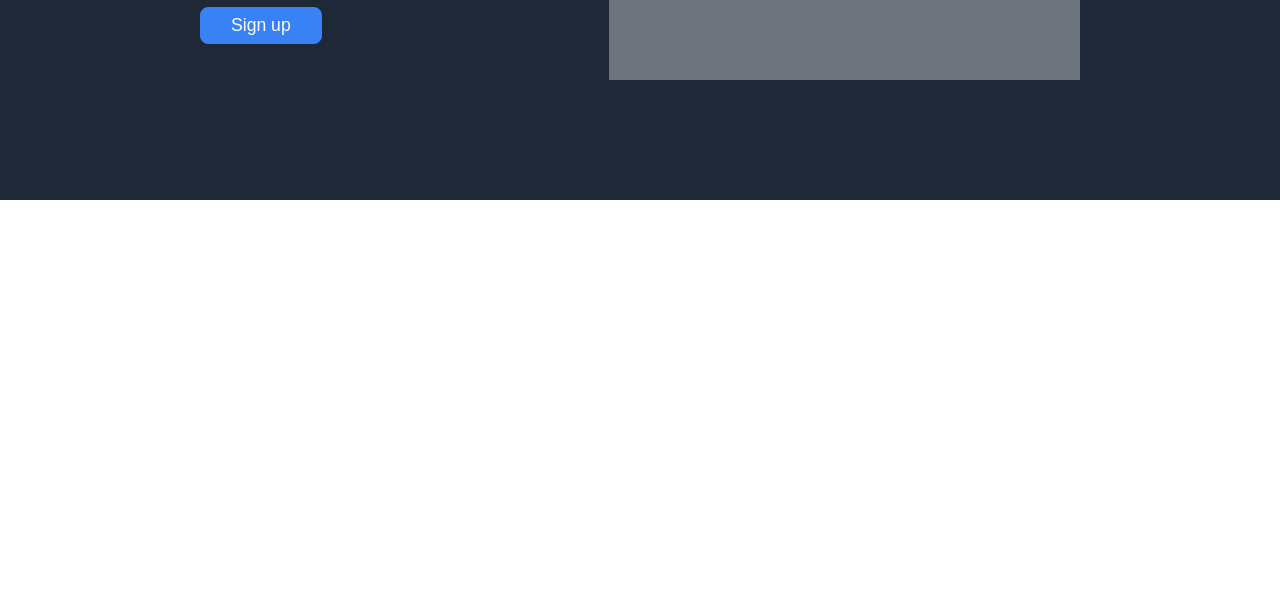
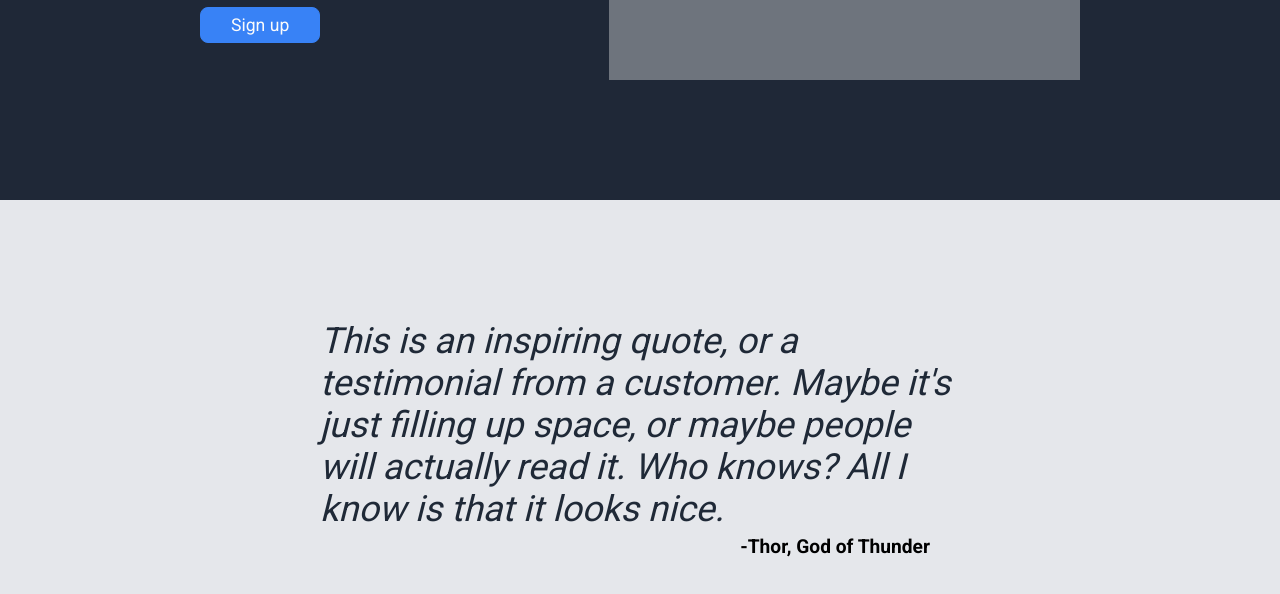
Before and after one commit to Paing-Thu-Tun/landing-page, a plain HTML site: page index.html in a window 1280 px wide. Shown: the part 408-1002 px from the top of the page. Before the commit the page ends 800 px from the top, so only its background shows below. Drawn offline with Linux system fonts and the light colour scheme.

Commit message:
Style quote section

```diff
--- a/index.html
+++ b/index.html
@@ -35,5 +35,13 @@
             <div class="main-logo">this is a placeholder for an image</div>
         </div>
     </div>
+    <div class="quote-section">
+        <div class="quote">
+            <em>
+                This is an inspiring quote, or a testimonial from a customer. Maybe it's just filling up space, or maybe people will actually read it. Who knows? All I know is that it looks nice.
+            </em>
+        </div>
+        <div class="author">-Thor, God of Thunder</div>
+    </div>
 </body>
 </html>
--- a/style.css
+++ b/style.css
@@ -1,11 +1,11 @@
 * {
     margin: 0;
     padding: 0;
+    font-family: 'Roboto';
 }
 
 .hero-section {
     background-color: #1F2837;
-    font-family: 'Roboto';
     padding-bottom: 20px;
 }
 
@@ -76,3 +76,22 @@ button {
     justify-content: center;
     align-items: center;
 }
+
+.quote-section {
+    background-color: #E5E7EB;
+    padding: 120px 320px;
+}
+
+.quote {
+    font-size: 36px;
+    color: #1F2937;
+    font-weight: 300;
+    margin-bottom: 5px;
+}
+
+.author {
+    font-weight: bold;
+    font-size: 1.2em;
+    text-align: right;
+    padding-right: 30px;
+}
```
